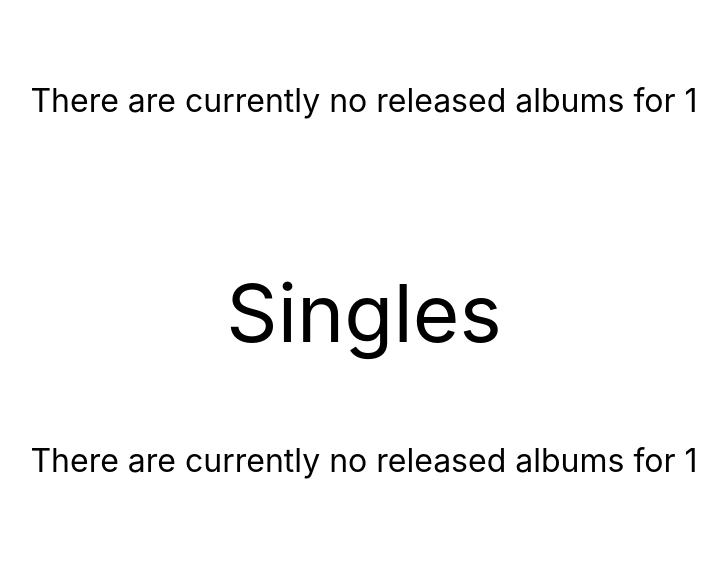
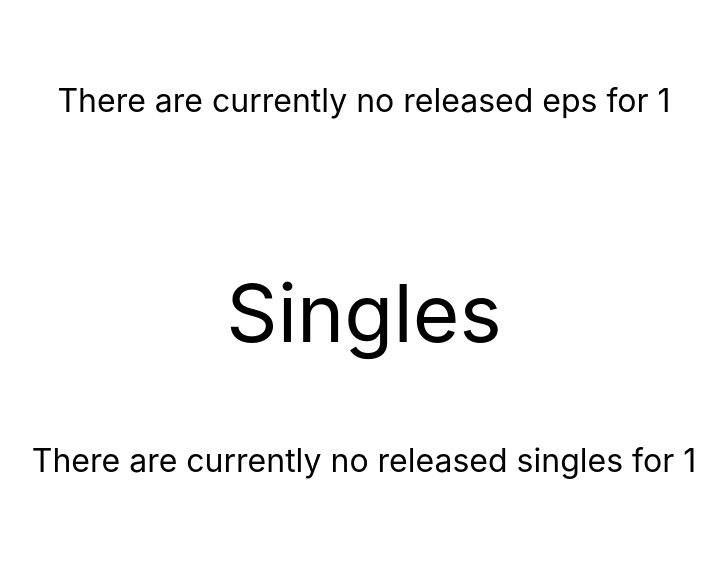
Before and after one commit to TonyNgyen/K-Calendar, a Flask app: page /artist_profile/1 in a window 1280 px wide. Shown: the part 1507-2075 px from the top of the page, without its empty margins (276-1002 px from the left). Run offline with Flask 2, Linux system fonts and the light colour scheme; parts of the project's set-up code (start-up, migrations or seed data) failed here and were passed over.

Commit message:
Update artist_profile.html

```diff
--- a/templates/artist_profile.html
+++ b/templates/artist_profile.html
@@ -112,14 +112,14 @@
   <div class="eps">
     {% if data[artist_name]["releases"]["eps"]|length == 0 %}
     <div class="no-release-message">
-      There are currently no released albums for {{artist_name}}
+      There are currently no released eps for {{artist_name}}
       {% endif %}
     </div>
     <div class="row justify-content-center row-release">
       {% for release in data[artist_name]["releases"]["eps"] %}
       <div class="col-lg-2 col-md-4 col-sm-6 release-section">
         <div class="overlay">
-          <a href="{{ url_for('release', artist=artist_name, release=release, release_type='albums') }}">
+          <a href="{{ url_for('release', artist=artist_name, release=release, release_type='eps') }}">
             <img src="{{ data[artist_name]['releases']['eps'][release]['release image'] }}" class="release-img" alt="">
             <div class="overlay-text">{{release}}</div>
           </a>
@@ -136,14 +136,14 @@
   <div class="singles">
     {% if data[artist_name]["releases"]["singles"]|length == 0 %}
     <div class="no-release-message">
-      There are currently no released albums for {{artist_name}}
+      There are currently no released singles for {{artist_name}}
       {% endif %}
     </div>
     <div class="row justify-content-center row-release">
       {% for release in data[artist_name]["releases"]["singles"] %}
       <div class="col-lg-2 col-md-4 col-sm-6 release-section">
         <div class="overlay">
-          <a href="{{ url_for('release', artist=artist_name, release=release, release_type='albums') }}">
+          <a href="{{ url_for('release', artist=artist_name, release=release, release_type='singles') }}">
             <img src="{{ data[artist_name]['releases']['singles'][release]['release image'] }}" class="release-img" alt="">
             <div class="overlay-text">{{release}}</div>
           </a>
```
